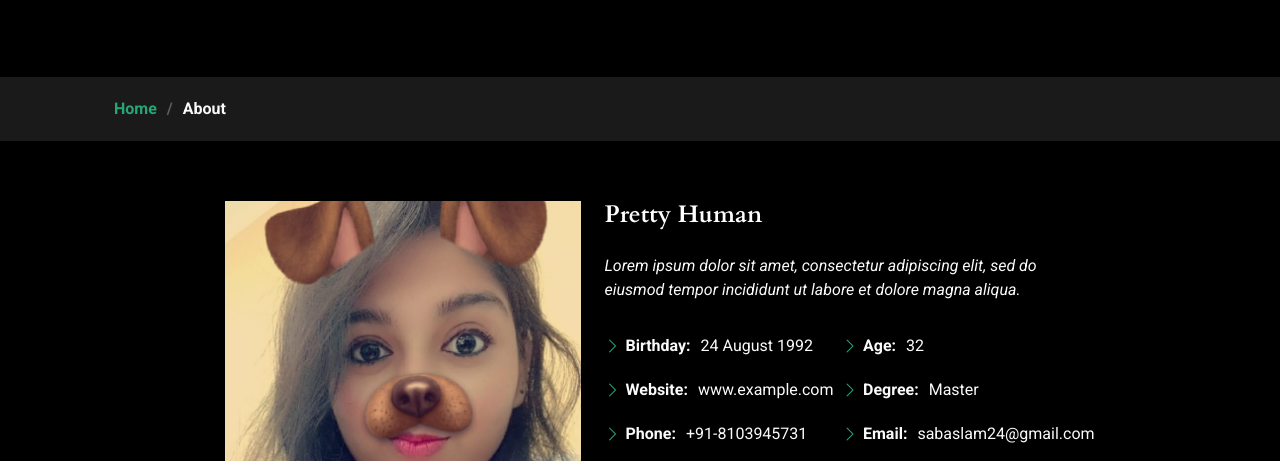
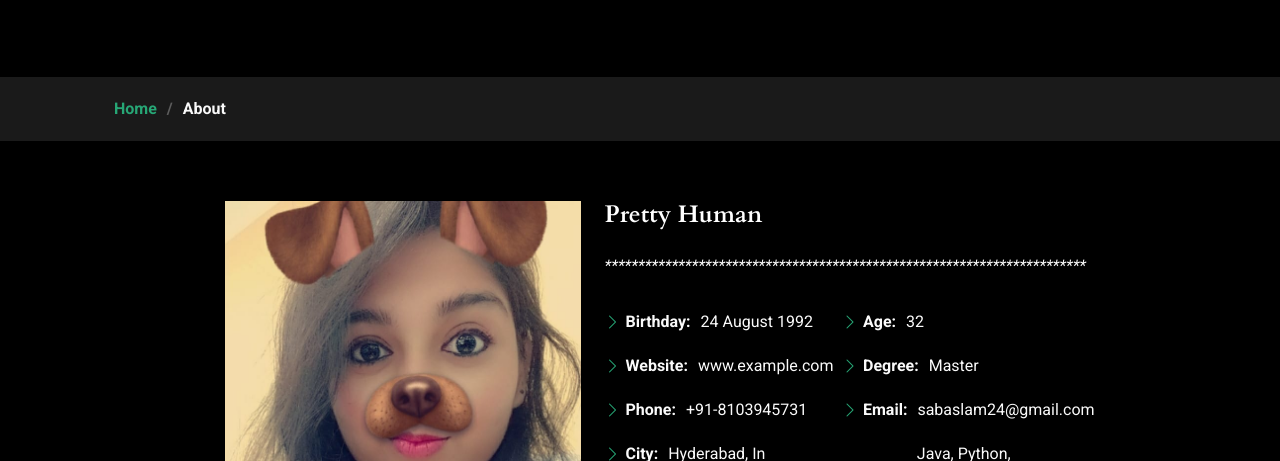
Before and after one commit to Shoaib7644/Saba, a plain HTML site: page about.html in a window 1280 px wide. Shown: the part 339-800 px from the top of the page. Drawn offline with Linux system fonts and the light colour scheme.

Commit message:
Modified About Page

```diff
--- a/about.html
+++ b/about.html
@@ -111,8 +111,7 @@
           <div class="col-lg-5 content">
             <h2>Pretty Human</h2>
             <p class="fst-italic py-3">
-              Lorem ipsum dolor sit amet, consectetur adipiscing elit, sed do eiusmod tempor incididunt ut labore et dolore
-              magna aliqua.
+              ************************************************************************
             </p>
             <div class="row">
               <div class="col-lg-6">
```
